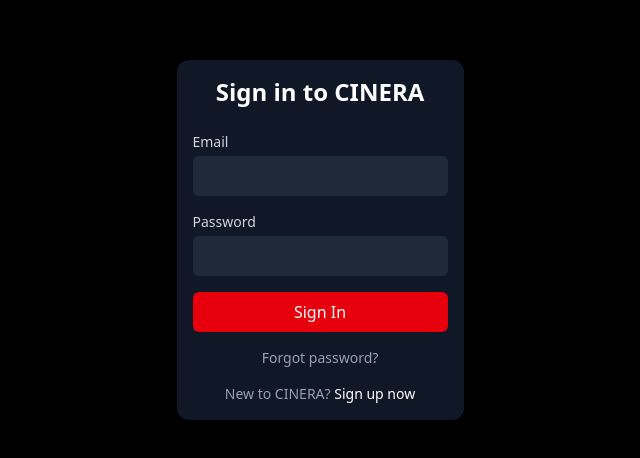
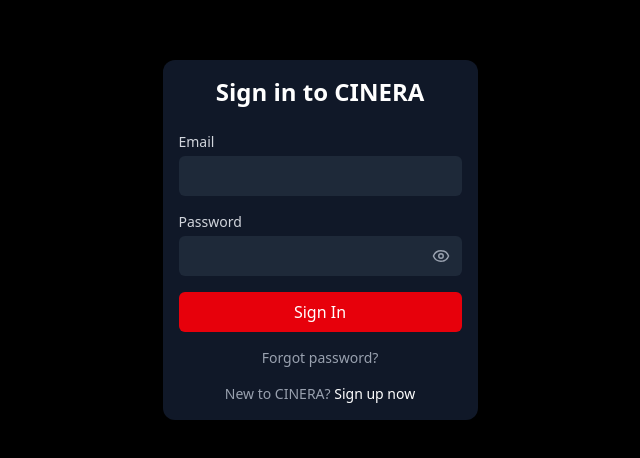
Before and after one commit to Durgaprasad-Developer/CINERA, a React (Vite) app in the folder Client/: page /login in a window 1280 px wide. Shown: the part 160-618 px from the top of the page, without its empty margins (320-960 px from the left). Built offline with nearby package versions, Linux system fonts and the light colour scheme.

Commit message:
feat: add lucide-react for password visibility toggle in Input component

```diff
--- a/Client/package.json
+++ b/Client/package.json
@@ -14,6 +14,7 @@
     "@tanstack/react-query": "^5.90.12",
     "axios": "^1.13.2",
     "framer-motion": "^12.23.26",
+    "lucide-react": "^0.562.0",
     "react": "^19.1.1",
     "react-dom": "^19.1.1",
     "react-router-dom": "^7.10.1",
--- a/Client/src/components/ui/Input.jsx
+++ b/Client/src/components/ui/Input.jsx
@@ -1,8 +1,15 @@
+import { useState } from "react";
+import { Eye, EyeOff } from "lucide-react";
+
 export default function Input({
   label,
   error,
+  type,
   ...props
 }) {
+  const isPassword = type === "password";
+  const [showPassword, setShowPassword] = useState(false);
+
   return (
     <div className="flex flex-col gap-1">
       {label && (
@@ -10,10 +17,25 @@
           {label}
         </label>
       )}
-      <input
-        className="bg-gray-800 text-white px-3 py-2 rounded-md outline-none focus:ring-2 focus:ring-red-600"
-        {...props}
-      />
+
+      <div className="relative">
+        <input
+          type={isPassword && showPassword ? "text" : type}
+          className="bg-gray-800 text-white px-3 py-2 rounded-md outline-none focus:ring-2 focus:ring-red-600 pr-10 w-full"
+          {...props}
+        />
+
+        {isPassword && (
+          <button
+            type="button"
+            onClick={() => setShowPassword(!showPassword)}
+            className="absolute right-3 top-1/2 -translate-y-1/2 text-gray-400 hover:text-white"
+          >
+            {showPassword ? <EyeOff size={18} /> : <Eye size={18} />}
+          </button>
+        )}
+      </div>
+
       {error && (
         <span className="text-xs text-red-500">
           {error}
--- a/Client/src/features/content/pages/ContentDetail.jsx
+++ b/Client/src/features/content/pages/ContentDetail.jsx
@@ -73,9 +73,11 @@
       {similar.length > 0 && (
         <div className="mt-8">
           <ContentRow
-            title="More Like This"
-            items={similar}
-          />
+  title="More Like This"
+  data={similar}
+  isLoading={false}
+/>
+
         </div>
       )}
     </div>
```
Also changed, not shown: 1 other file (tests, documents, lock files or other folders).
